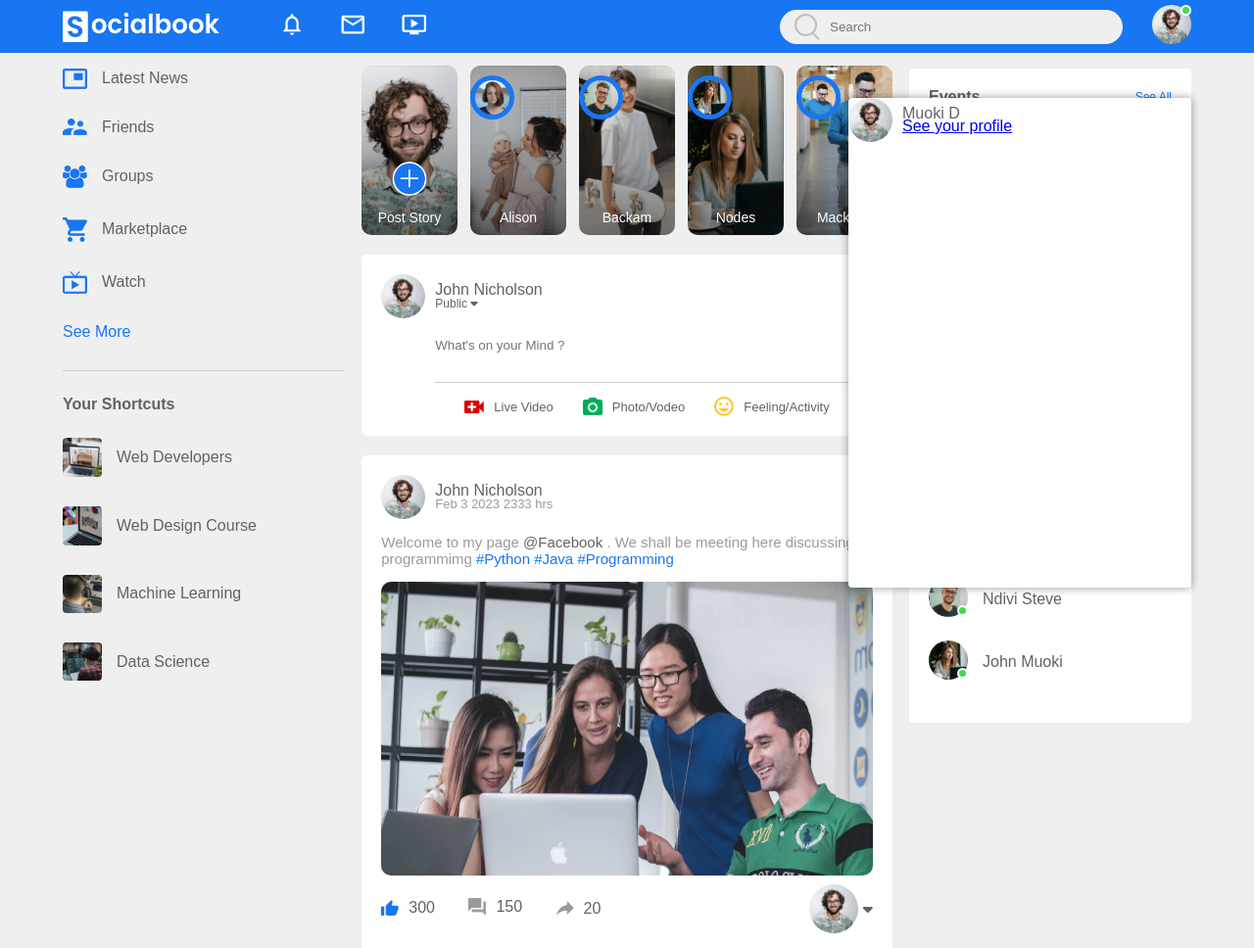
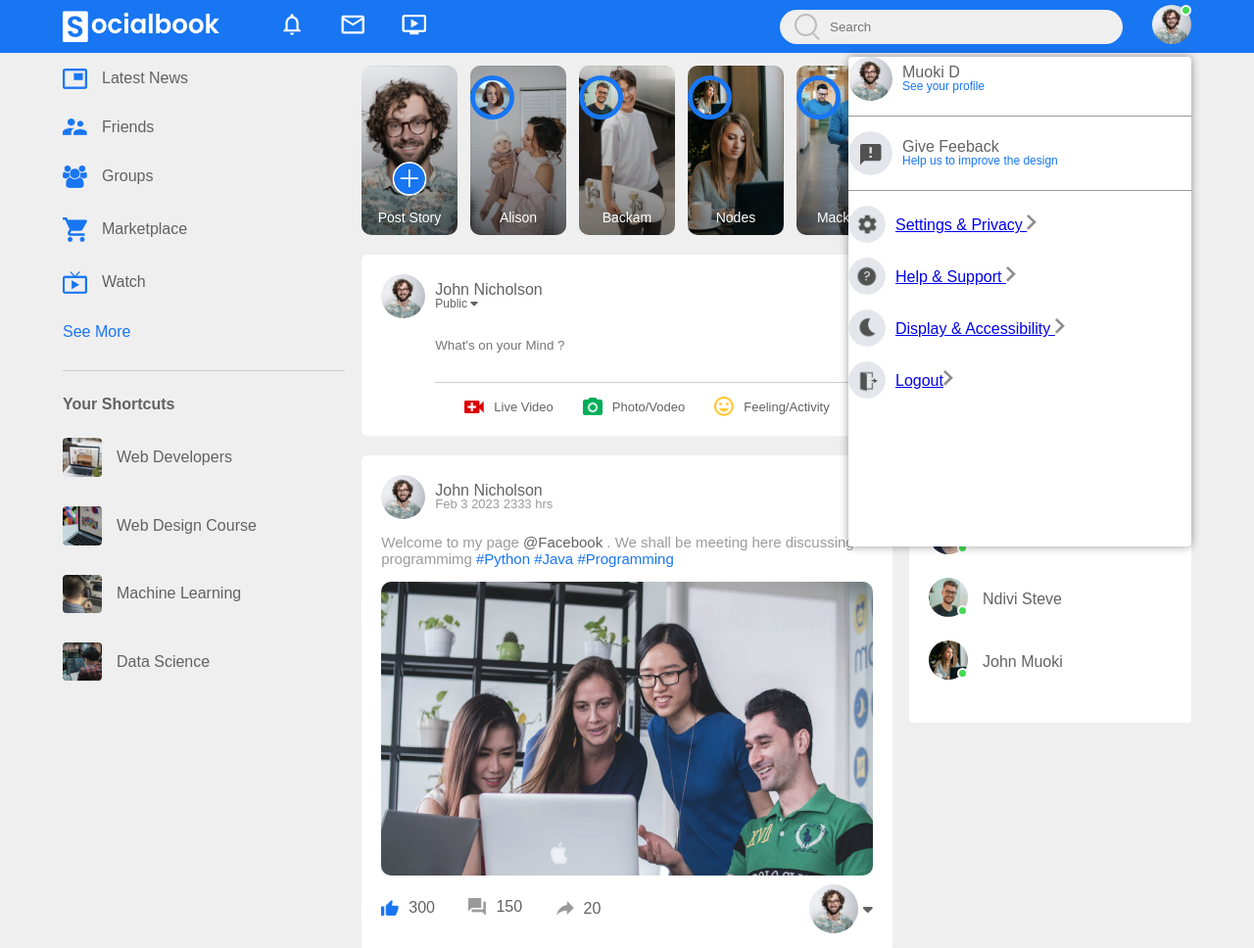
Before and after one commit to nzangi/Facebook, a plain HTML site: page index.html in a window 1280 px wide. Shown: the top 968 px of the page at 98% size. Drawn offline with Linux system fonts and the light colour scheme.

Commit message:
profile aaded

```diff
--- a/index.html
+++ b/index.html
@@ -31,11 +31,38 @@
 
         <!-- settings menu -->
         <div class="settings-menu">
-            <div class="user-profile">
-                <img src="images/profile-pic.png">
-                <div>
-                    <p>Muoki D</p>
-                    <a href="#">See your profile</a>
+            <div class="settings-menu-inner">
+                <div class="user-profile">
+                    <img src="images/profile-pic.png">
+                    <div>
+                        <p>Muoki D</p>
+                        <a href="#">See your profile</a>
+                    </div>
+                </div>
+                <hr>
+                <div class="user-profile">
+                    <img src="images/feedback.png">
+                    <div>
+                        <p>Give Feeback</p>
+                        <a href="#">Help us to improve the design</a>
+                    </div>
+                </div>
+                <hr>
+                <div class="settings-links">
+                    <img src="images/setting.png" class="setting-icon">
+                    <a href = "#" >Settings & Privacy <img src="images/arrow.png" width="10px"></a>
+                </div>
+                <div class="settings-links">
+                    <img src="images/help.png" class="setting-icon">
+                    <a href = "#" >Help & Support <img src="images/arrow.png" width="10px"></a>
+                </div>
+                <div class="settings-links">
+                    <img src="images/display.png" class="setting-icon">
+                    <a href = "#" >Display & Accessibility <img src="images/arrow.png" width="10px"></a>
+                </div>
+                <div class="settings-links">
+                    <img src="images/logout.png" class="setting-icon">
+                    <a href = "#" > Logout<img src="images/arrow.png" width="10px"></a>
                 </div>
             </div>
         </div>
--- a/style.css
+++ b/style.css
@@ -393,6 +393,47 @@
     box-shadow: 0 0 10px rgba(0,0,0,0.4);
     border-radius: 4px;
     overflow: hidden;
-    top: 100px;
+    top: 108%;
     right: 5%;
 }
+.user-profile a{
+    font-size: 12px;
+    color: #1876f2;
+    text-decoration: none;
+}
+settings-menu-inner{
+    padding: 20px;
+}
+.settings-menu hr{
+    border: 0;
+    height: 1px;
+    background: #9a9a9a;
+    margin: 15px 0;
+}
+.settings-links {
+    display: flex;
+    align-items: center;
+    margin: 15px 0;
+
+}
+.settings-links .setting-icon{
+    width: 38px;
+    margin-right: 10px;
+    border-radius: 50%;
+}
+.settings-menu{
+    position: absolute;
+    width: 90%;
+    max-width: 350px;
+    background: #fff;
+    box-shadow: 0 0 10px rgba(0,0,0,0.4);
+    border-radius:4px;
+    overflow: hidden;
+    top: 108%;
+    right:5%;
+}
+.user-profile a{
+    font-size: 12px;
+    color: #1876f2;
+    text-decoration: none;
+}
```
